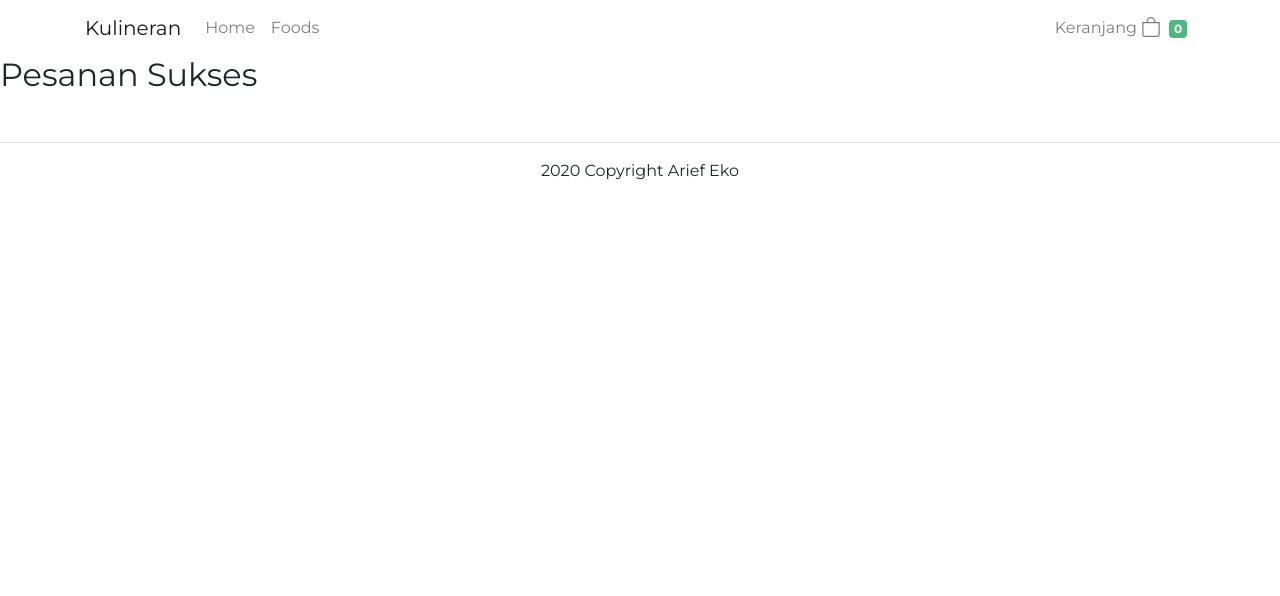
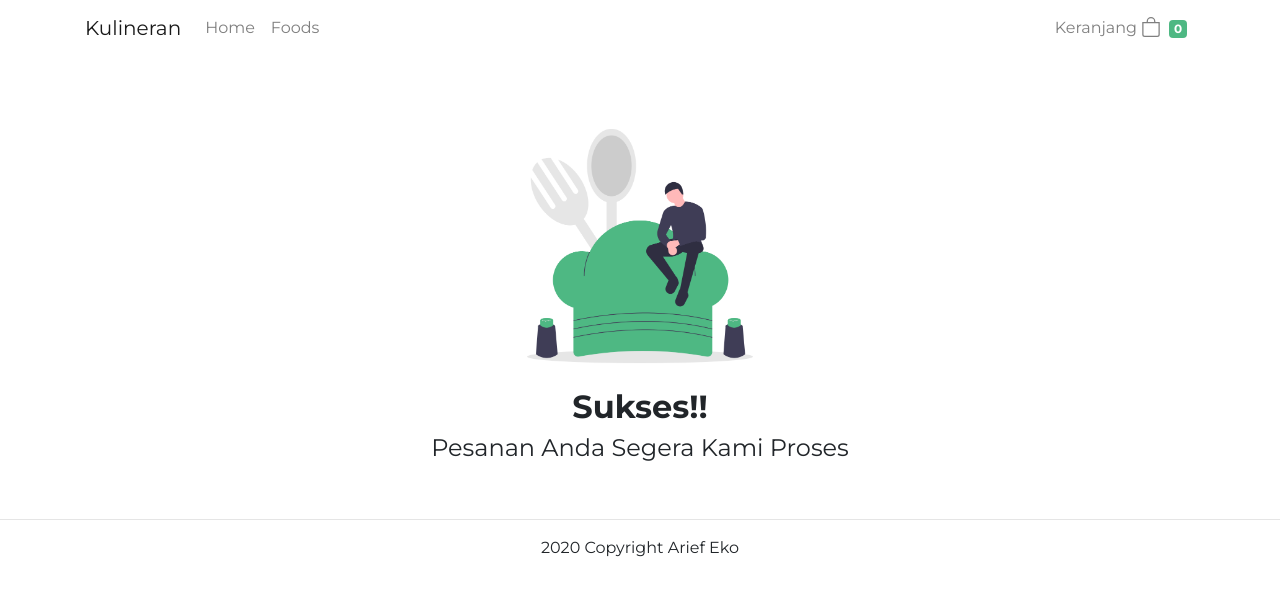
Before and after one commit to ariefeko/vue-kuliner, a Vue app: page /pesanan-sukses in a window 1280 px wide. Shown: the top 596 px of the page. Built offline with nearby package versions, Linux system fonts and the light colour scheme; no server answers; what vue-toast-notification would draw is missing.

Commit message:
checkout finish

```diff
--- a/src/views/Keranjang.vue
+++ b/src/views/Keranjang.vue
@@ -156,7 +156,7 @@ export default {
           .then(() => {
             // Hapus Semua Keranjang
             // let _this = this
-            let promises = this.keranjangs.map(async function (item) {
+            let delCart = this.keranjangs.map(async function (item) {
               try {
                 return axios
                   .delete("http://localhost:3000/keranjangs/"+item.id);
@@ -165,7 +165,7 @@ export default {
               }
             });
 
-            Promise.all(promises)
+            Promise.all(delCart)
             .then(() => {
               this.$router.push({ path: "/pesanan-sukses" });
               this.$toast.success("Sukses Dipesan", {
--- a/src/views/PesananSukses.vue
+++ b/src/views/PesananSukses.vue
@@ -1,7 +1,15 @@
 <template>
   <div class="pesanan-sukses">
     <Navbar />
-    <h2>Pesanan Sukses</h2>
+    <div class="container">
+      <div class="row justify-content-center mt-5">
+        <div class="col text-center">
+          <img src="../assets/images/menunggu.png" width="300">
+          <h2><strong>Sukses!!</strong></h2>
+          <h4>Pesanan Anda Segera Kami Proses</h4>
+        </div>
+      </div>
+    </div>
   </div>
 </template>
 
```
